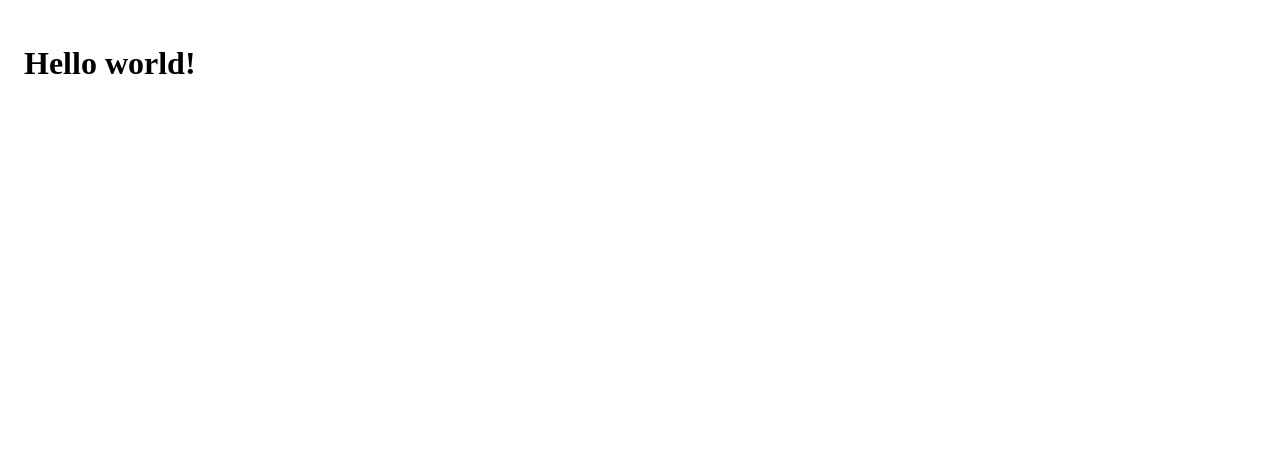
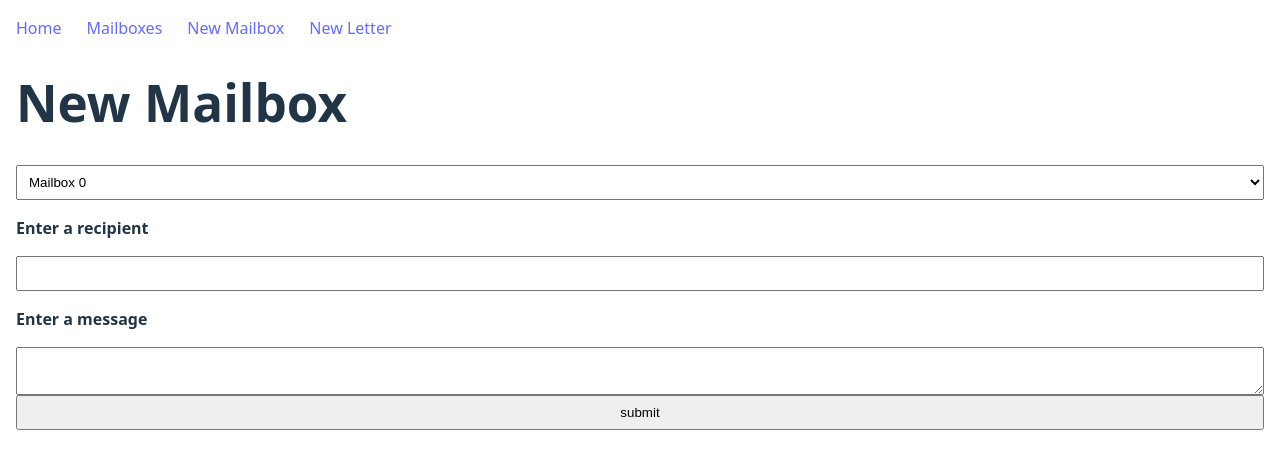
Before and after one commit to yousifj129/react-router-dom-lab, a React (Vite) app: page /new-letter in a window 1280 px wide. Shown: the top 468 px of the page. Built offline with nearby package versions, Linux system fonts and the light colour scheme.

Commit message:
finished

```diff
--- a/package.json
+++ b/package.json
@@ -11,7 +11,8 @@
   },
   "dependencies": {
     "react": "^19.1.1",
-    "react-dom": "^19.1.1"
+    "react-dom": "^19.1.1",
+    "react-router": "^7.8.0"
   },
   "devDependencies": {
     "@eslint/js": "^9.32.0",
--- a/src/App.jsx
+++ b/src/App.jsx
@@ -1,7 +1,54 @@
 // src/App.jsx
+// lib
+import { BrowserRouter as Router, Routes, Route } from "react-router";
+import { useState } from "react";
+
+// components
+import MailboxList from "./components/MailboxList/MailboxList";
+import MailboxForm from "./components/MailboxForm/MailboxForm";
+import MailboxDetails from "./components/MailboxDetails/MailboxDetails";
+import NavBar from "./components/NavBar/NavBar";
+import PageNotFound from "./components/PageNotFound/PageNotFound";
+import LetterForm from "./components/LetterForm/LetterForm";
 
 const App = () => {
-  return <h1>Hello world!</h1>;
+  const [mailboxes, setMailboxes] = useState([{
+    _id: 0,
+    boxSize: 'Small',
+    boxOwner: 'Alex'
+  },])
+
+  const [letters, setLetters] = useState([])
+  const addBox = (box) =>{
+    const newMailboxes = [...mailboxes, box]
+
+    setMailboxes(newMailboxes)
+  }
+
+  const addLetter = (letter) =>{
+
+    const newLetters = [...letters, letter]
+
+    setLetters(newLetters)
+
+    console.log(newLetters)
+
+  }
+
+  return (
+    <Router>
+      <NavBar />
+      <Routes>
+        <Route path="/" element={<main><h1>Post Office</h1></main>} />
+        <Route path="/mailboxes" element={<MailboxList  mailboxes={mailboxes}/>} />
+        <Route path="/new-mailbox" element={< MailboxForm addBox={addBox} mailboxes={mailboxes}/>} />
+        <Route path="/new-letter" element={< LetterForm addLetter={addLetter} mailboxes={mailboxes}/>} />
+
+        <Route path="/mailboxes/:mailboxId" element={<MailboxDetails mailboxes={mailboxes} letters={letters} />} />
+        <Route path="*" element={<PageNotFound/>} />
+      </Routes>
+    </Router>
+  )
 };
 
 export default App;
--- /dev/null
+++ b/src/components/LetterForm/LetterForm.jsx
@@ -0,0 +1,44 @@
+import { useState } from "react"
+import { useNavigate } from "react-router"
+
+const LetterForm = ({ mailboxes, addLetter }) => {
+    const navigate = useNavigate()
+    const [formData, setFormData] = useState({
+        mailboxId: 0,
+        recipient: '',
+        message: '',
+    })
+
+    const handleSubmit = (event) => {
+        event.preventDefault()
+        addLetter(formData)
+        navigate('/mailboxes')
+    }
+    const handleChange = (event) => {
+
+        setFormData({ ...formData, [event.target.name]: event.target.value })
+    }
+    return (
+        <>
+            <h1>New Mailbox</h1>
+
+
+            <form onSubmit={handleSubmit}>
+                <select name="mailboxId" id="mailboxId">
+                    {mailboxes.map((mailbox)=>{
+                        return <option value={mailbox._id} key={mailbox._id}>Mailbox {mailbox._id}</option>
+                    })}
+                </select>
+
+                <label htmlFor="recipient">Enter a recipient</label>
+                <input type="text" name="recipient" id="recipient" onChange={handleChange} value={formData.recipient} />
+                <label htmlFor="message">Enter a message</label>
+                <textarea type="text" name="message" id="message" onChange={handleChange} value={formData.message}/>
+
+                <input type="submit" value="submit" />
+            </form>
+        </>
+    )
+}
+
+export default LetterForm
--- /dev/null
+++ b/src/components/MailboxDetails/MailboxDetails.jsx
@@ -0,0 +1,49 @@
+import { useNavigate, useParams } from "react-router"
+import PageNotFound from "../PageNotFound/PageNotFound";
+
+const MailboxDetails = (props) => {
+    const params = useParams()
+    const navigate = useNavigate()
+    const { mailboxId } = params;
+    const selectedBox = props.mailboxes.find(
+        (mailbox) => mailbox._id === Number(mailboxId)
+    );
+    const selectedLetters = props.letters.filter((letter) => (
+        letter.mailboxId === Number(mailboxId)
+    ));
+    return (
+        <>
+            {
+                selectedBox ?
+                    <>
+                        <h1>Mailbox details</h1>
+                        <h3>Box Number: {selectedBox._id}</h3>
+                        <h3>Box Holder: {selectedBox.boxOwner}</h3>
+                        <h3>Box Size: {selectedBox.boxSize}</h3>
+                    </>
+                    :
+                    <PageNotFound />
+            }
+            {
+                selectedLetters ?
+                    <ul style={{display:"flex", flexDirection:"column"}}>
+                        <h1>letters for this mailbox:</h1>
+
+                        {selectedLetters.map((letter, index) => {
+                            return (
+                            <li key={index}>
+                                <hr />
+                                <h3>recipient: {letter.recipient}</h3>
+                                <h3>message: {letter.message}</h3>
+                            </li>)
+                        })}
+                    </ul>
+                    :
+                    <PageNotFound />
+            }
+
+        </>
+    )
+}
+
+export default MailboxDetails
--- /dev/null
+++ b/src/components/MailboxForm/MailboxForm.jsx
@@ -0,0 +1,41 @@
+import { useState } from "react"
+import { useNavigate } from "react-router"
+
+const MailboxForm = ({mailboxes, addBox}) => {
+    const navigate = useNavigate()
+    const [formData, setFormData] = useState({
+        _id: mailboxes.length,
+        boxSize: 'Small',
+        boxOwner: ''
+    })
+
+    const handleSubmit = (event) =>{
+        event.preventDefault()
+        addBox(formData)
+        navigate('/mailboxes')
+    }
+    const handleChange = (event) =>{
+        setFormData({...formData, [event.target.name]:event.target.value})
+    }
+    return (
+        <>
+            <h1>New Mailbox</h1>
+
+
+            <form onSubmit={handleSubmit}>
+                <label htmlFor="boxOwner">Enter a boxholder</label>
+                <input type="text" name="boxOwner" id="boxOwner" onChange={handleChange} value={formData.boxOwner}/>
+                <label htmlFor="boxOwner">Enter a boxholder</label>
+                <select name="boxSize" id="boxSize" onChange={handleChange}>
+                    <option value="Small">Small</option>
+                    <option value="Medium">Medium</option>
+                    <option value="Large">Large</option>
+                </select>
+
+                <input type="submit" value="submit" />
+            </form>
+        </>
+    )
+}
+
+export default MailboxForm
--- /dev/null
+++ b/src/components/MailboxList/MailboxList.jsx
@@ -0,0 +1,17 @@
+import { Link } from "react-router"
+
+const MailboxList = ({mailboxes}) => {
+    return (
+        <>
+            <h1>Mailbox List</h1>
+
+            <ul style={{display: "flex", gap:"25px"}}>
+                {mailboxes.map((mailbox)=>{
+                    return <Link key={mailbox._id} to={`/mailboxes/${mailbox._id}`}>Mailbox {mailbox._id}</Link>
+                })}
+            </ul>
+        </>
+    )
+}
+
+export default MailboxList
--- /dev/null
+++ b/src/components/NavBar/NavBar.jsx
@@ -0,0 +1,15 @@
+import { Link } from "react-router"
+
+const NavBar = () => {
+    return (
+        <div style={{display: "flex", gap:"25px"}}>
+            <Link to="/">Home</Link>
+            <Link to="/mailboxes">Mailboxes</Link>
+            <Link to="/new-mailbox">New Mailbox</Link>
+            <Link to="/new-letter">New Letter</Link>
+
+        </div>
+    )
+}
+
+export default NavBar
--- /dev/null
+++ b/src/components/PageNotFound/PageNotFound.jsx
@@ -0,0 +1,20 @@
+import { useNavigate } from "react-router"
+
+
+const PageNotFound = () => {
+
+    const navigate = useNavigate()
+
+    setTimeout(()=>{
+        navigate('/')
+    }, 3000)
+
+    return (
+        <>
+            <h1>404 Mailbox Not Found</h1>
+            <h3>You will be redirected to home shortly...</h3>
+        </>
+    )
+}
+
+export default PageNotFound
--- a/src/index.css
+++ b/src/index.css
@@ -1,3 +1,71 @@
+:root {
+  font-family: system-ui, Avenir, Helvetica, Arial, sans-serif;
+  line-height: 1.5;
+  font-weight: 400;
+
+  color-scheme: light dark;
+  color: rgba(255, 255, 255, 0.87);
+  background-color: #242424;
+
+  font-synthesis: none;
+  text-rendering: optimizeLegibility;
+  -webkit-font-smoothing: antialiased;
+  -moz-osx-font-smoothing: grayscale;
+}
+
+a {
+  font-weight: 500;
+  color: #646cff;
+  text-decoration: inherit;
+}
+a:hover {
+  color: #535bf2;
+}
+
+body {
+  margin: 0;
+  display: flex;
+  place-items: center;
+  min-width: 320px;
+  min-height: 100vh;
+}
+
+h1 {
+  font-size: 3.2em;
+  line-height: 1.1;
+}
+
+button {
+  border-radius: 8px;
+  border: 1px solid transparent;
+  padding: 0.6em 1.2em;
+  font-size: 1em;
+  font-weight: 500;
+  font-family: inherit;
+  background-color: #1a1a1a;
+  cursor: pointer;
+  transition: border-color 0.25s;
+}
+button:hover {
+  border-color: #646cff;
+}
+button:focus,
+button:focus-visible {
+  outline: 4px auto -webkit-focus-ring-color;
+}
+
+@media (prefers-color-scheme: light) {
+  :root {
+    color: #213547;
+    background-color: #ffffff;
+  }
+  a:hover {
+    color: #747bff;
+  }
+  button {
+    background-color: #f9f9f9;
+  }
+}
 /* src/index.css */
 
 body {
```
Also changed, not shown: 1 other file (tests, documents, lock files or other folders).
